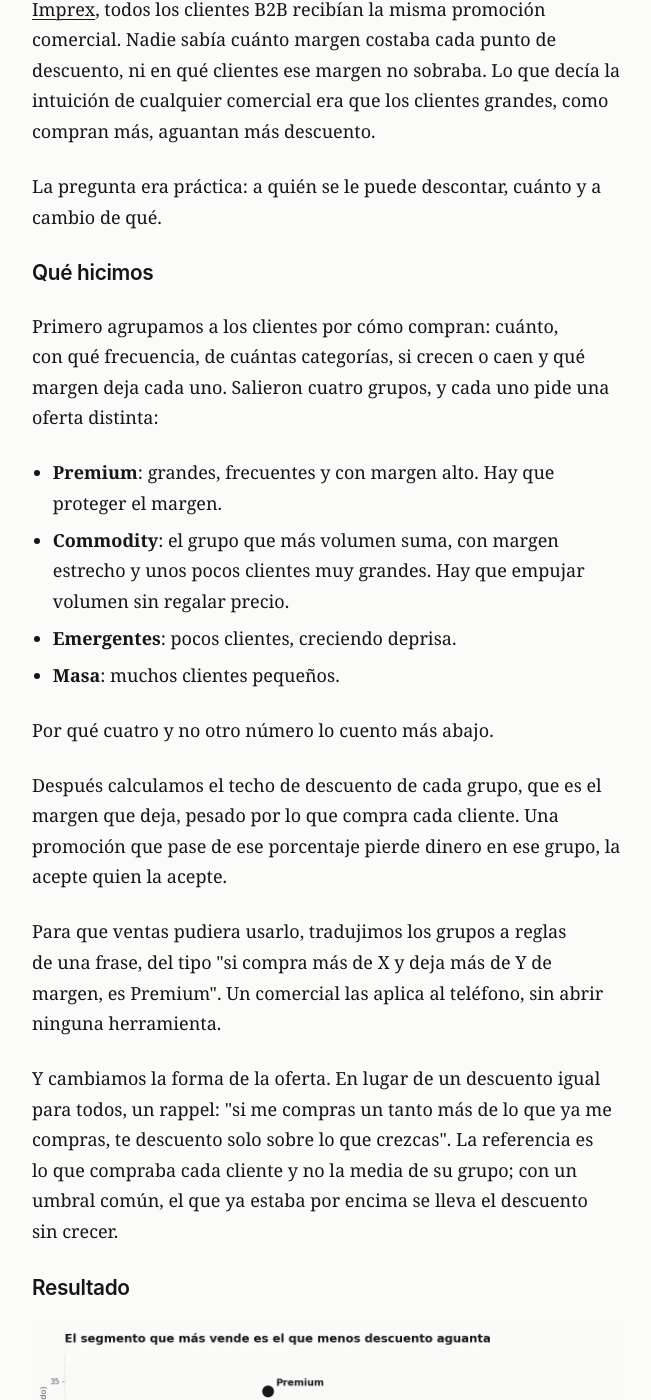
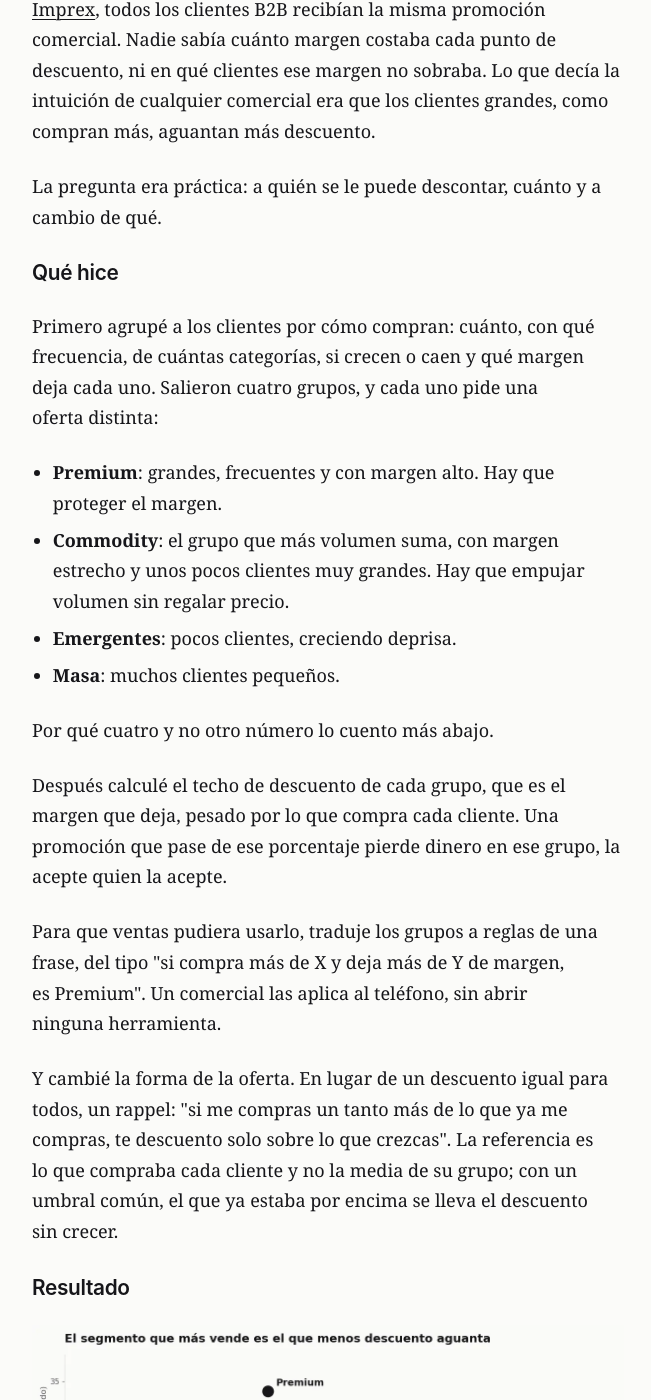
Before and after one commit to acamposla/acamposla.github.io, a Jekyll site: the page built from _proyectos/el-grupo-que-mas-compra.md, in a window 1280 px wide and 1400 px high, scrolled down 693 px. Shown: the whole window, without its empty margins (312-963 px from the left). Built offline with Jekyll 4.4.1, drawn with Linux system fonts in a browser that asks for light colours; some of the changed text lies outside the part shown.

Commit message:
Caso de promociones B2B en primera persona del singular
Co-Authored-By: Claude Opus 5.5 <noreply@anthropic.com>

```diff
--- a/_proyectos/el-grupo-que-mas-compra.md
+++ b/_proyectos/el-grupo-que-mas-compra.md
@@ -1,6 +1,6 @@
 ---
 title: "El grupo que más compra es el que menos descuento aguanta"
-resumen: "Un distribuidor daba la misma promoción a todos sus clientes B2B sin saber cuánto margen le costaba cada uno. Segmentamos la cartera, calculamos el techo de descuento de cada grupo y el que más volumen movía era el que menos aguantaba."
+resumen: "Un distribuidor daba la misma promoción a todos sus clientes B2B sin saber cuánto margen le costaba cada uno. Segmenté la cartera, calculé el techo de descuento de cada grupo y el que más volumen movía era el que menos aguantaba."
 disciplina: Datos
 anyo: 2026
 rol: "Al frente de Garza, en Imprex"
@@ -29,9 +29,9 @@ más descuento.
 La pregunta era práctica: a quién se le puede descontar, cuánto y a cambio de
 qué.
 
-## Qué hicimos
+## Qué hice
 
-Primero agrupamos a los clientes por cómo compran: cuánto, con qué frecuencia,
+Primero agrupé a los clientes por cómo compran: cuánto, con qué frecuencia,
 de cuántas categorías, si crecen o caen y qué margen deja cada uno. Salieron
 cuatro grupos, y cada uno pide una oferta distinta:
 
@@ -42,15 +42,15 @@ cuatro grupos, y cada uno pide una oferta distinta:
 
 Por qué cuatro y no otro número lo cuento más abajo.
 
-Después calculamos el techo de descuento de cada grupo, que es el margen que
+Después calculé el techo de descuento de cada grupo, que es el margen que
 deja, pesado por lo que compra cada cliente. Una promoción que pase de ese
 porcentaje pierde dinero en ese grupo, la acepte quien la acepte.
 
-Para que ventas pudiera usarlo, tradujimos los grupos a reglas de una frase,
+Para que ventas pudiera usarlo, traduje los grupos a reglas de una frase,
 del tipo "si compra más de X y deja más de Y de margen, es Premium". Un
 comercial las aplica al teléfono, sin abrir ninguna herramienta.
 
-Y cambiamos la forma de la oferta. En lugar de un descuento igual para todos,
+Y cambié la forma de la oferta. En lugar de un descuento igual para todos,
 un rappel: "si me compras un tanto más de lo que ya me compras, te descuento
 solo sobre lo que crezcas". La referencia es lo que compraba cada cliente y no
 la media de su grupo; con un umbral común, el que ya estaba por encima se lleva
```
Also changed, not shown: other parts of _proyectos/el-grupo-que-mas-compra.md (+3 -3 lines).
